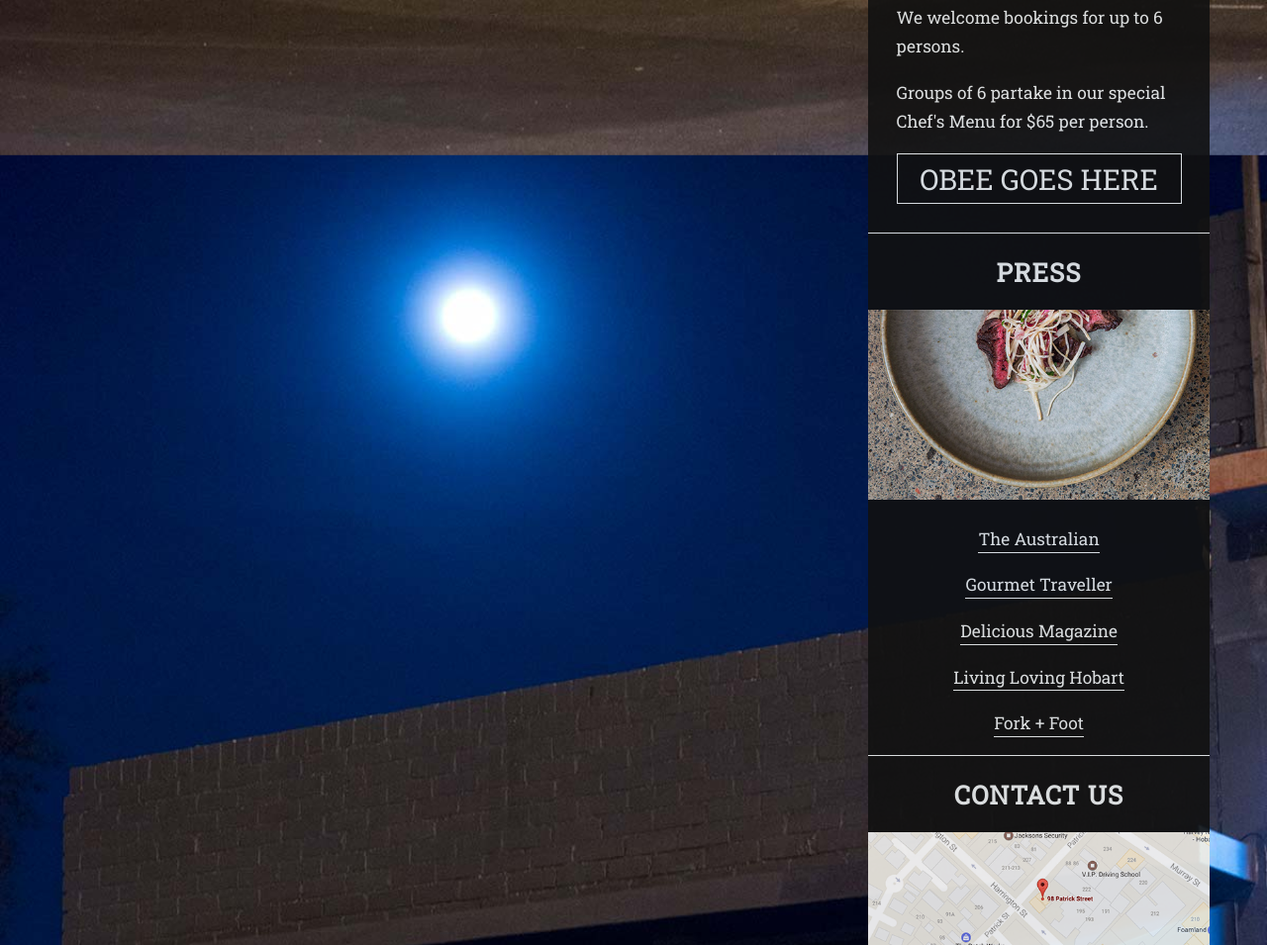
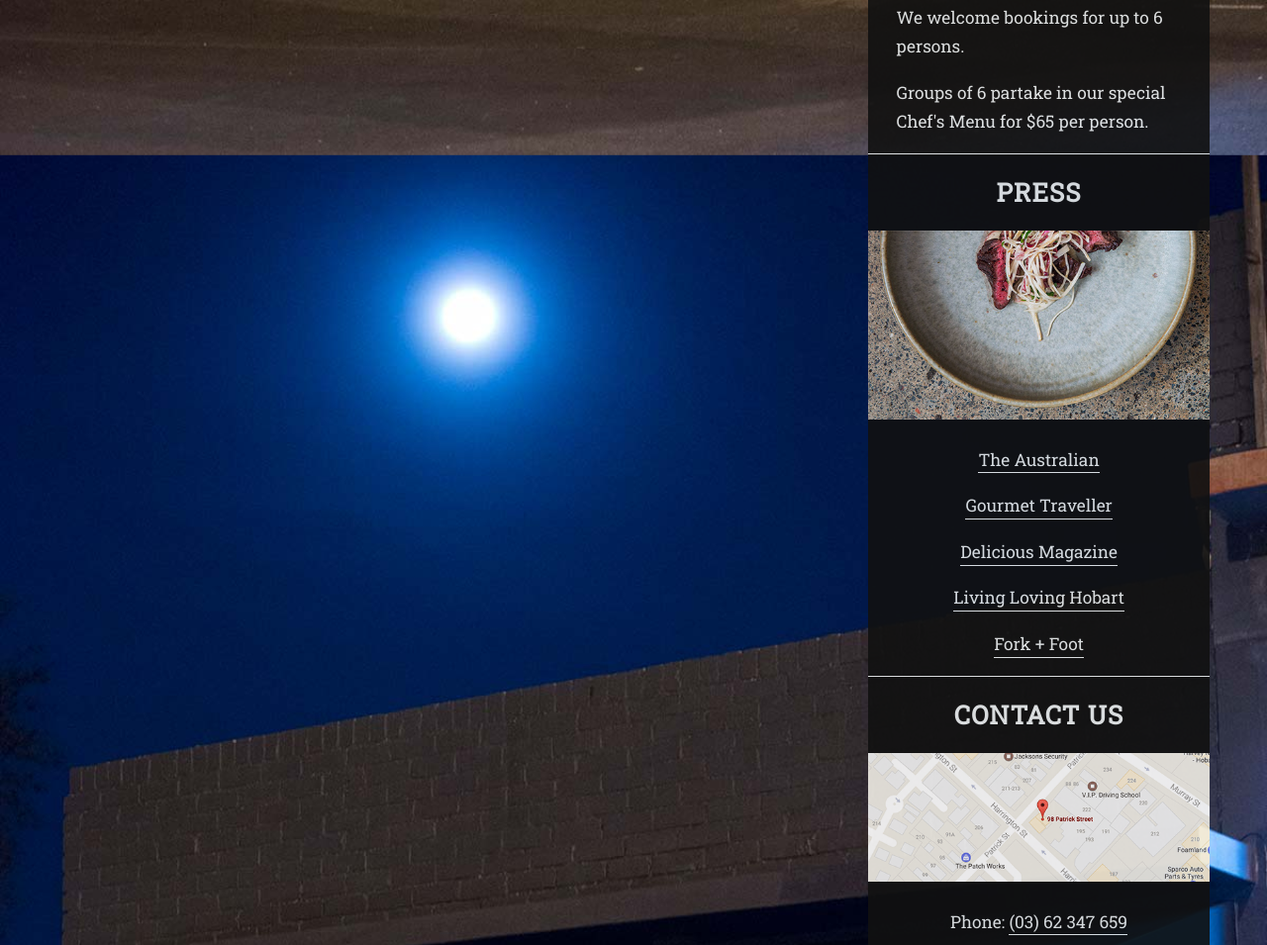
Before and after one commit to avelingrayorg/templo, a website: page index.html in a window 1280 px wide. Shown: the part 1760-2715 px from the top of the page at 99% size. Drawn offline with Linux system fonts and the light colour scheme.

Commit message:
add obee form

```diff
--- a/index.html
+++ b/index.html
@@ -50,7 +50,7 @@
       <h2>Group Bookings</h2>
       <p>We welcome bookings for up to 6 persons.</p>
       <p>Groups of 6 partake in our special Chef's Menu for $65 per person.</p>
-      <form action="#">OBEE GOES HERE</form>
+      <div class="obee-widget" data-obee-url="templo" data-obee-widget-type="booking"></div><script src="//obee.com.au/common/js/dynamic/iframe.js"></script>
     </section>
 
     <section id="press">
```
